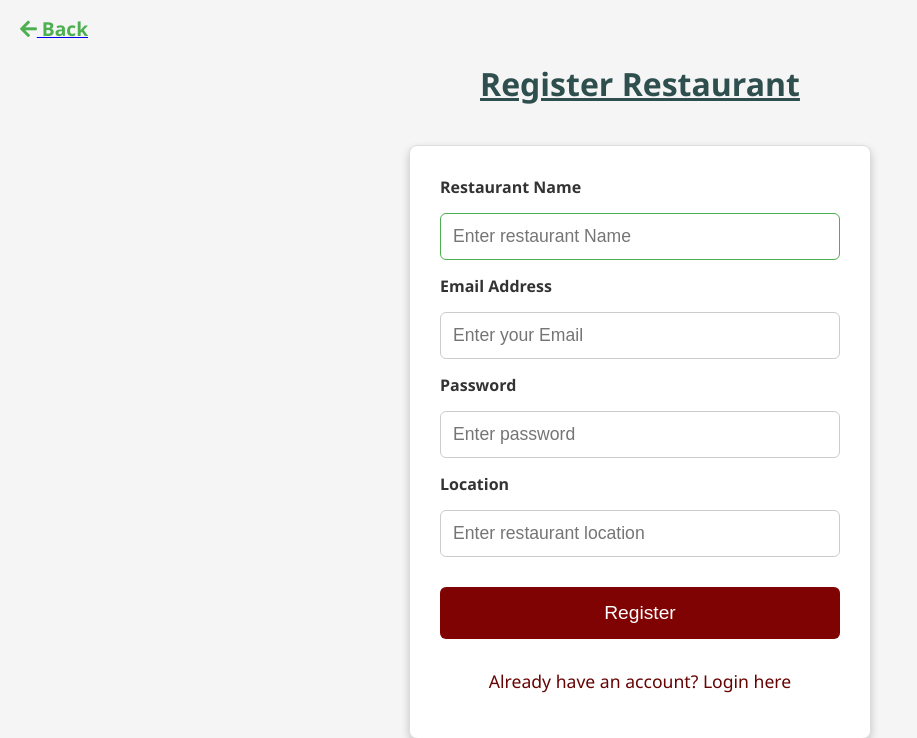
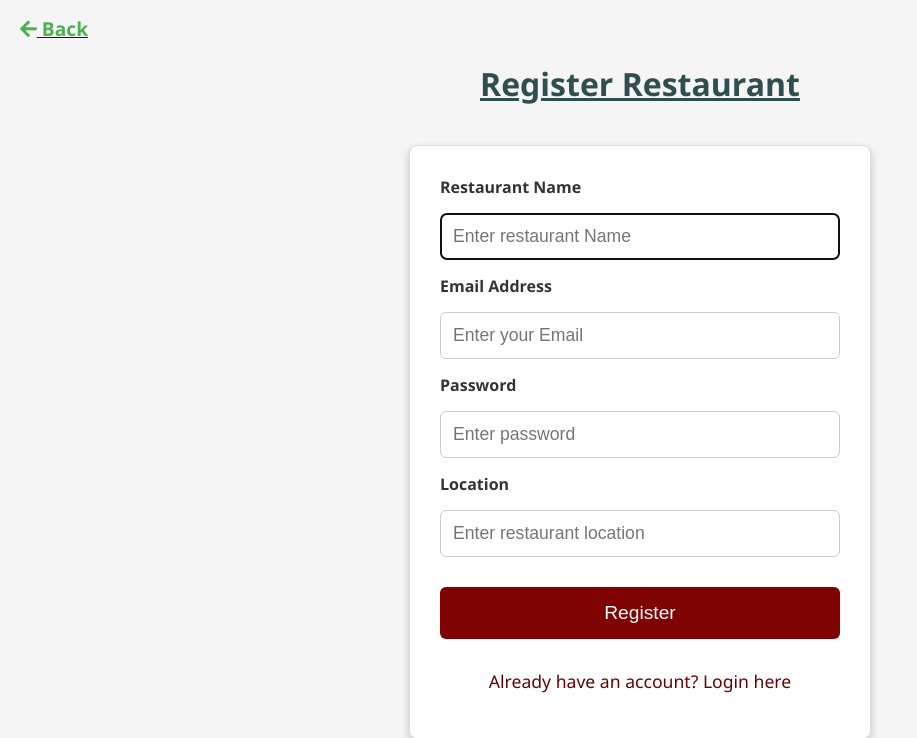
Before and after one commit to imabdullahajmal/online-food-store, a PHP site: page /register_res.php in a window 1280 px wide, with the restyled element focused. Shown: the top 738 px of the page, without its empty margins (0-917 px from the left). Run offline with PHP 8.4, Linux system fonts and the light colour scheme.

Commit message:
change input borders for res registeration page

```diff
--- a/register_res.php
+++ b/register_res.php
@@ -68,10 +68,6 @@ include("redirect_to_home.php");
             transition: border-color 0.3s ease;
         }
 
-        input[type="text"]:focus, input[type="email"]:focus, input[type="password"]:focus {
-            border-color: #4CAF50;
-            outline: none;
-        }
 
         button[type="submit"] {
             background-color: #800303;
```
